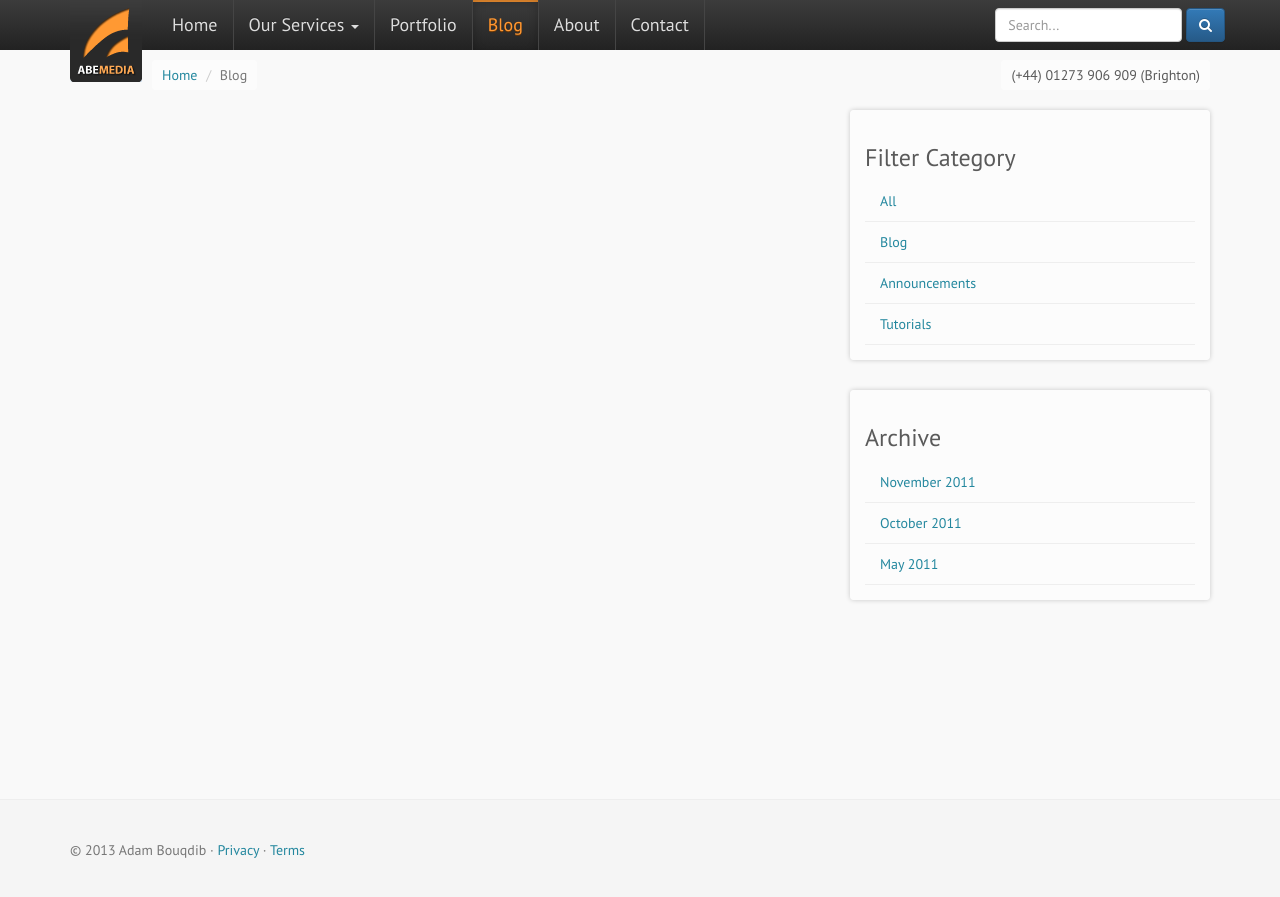
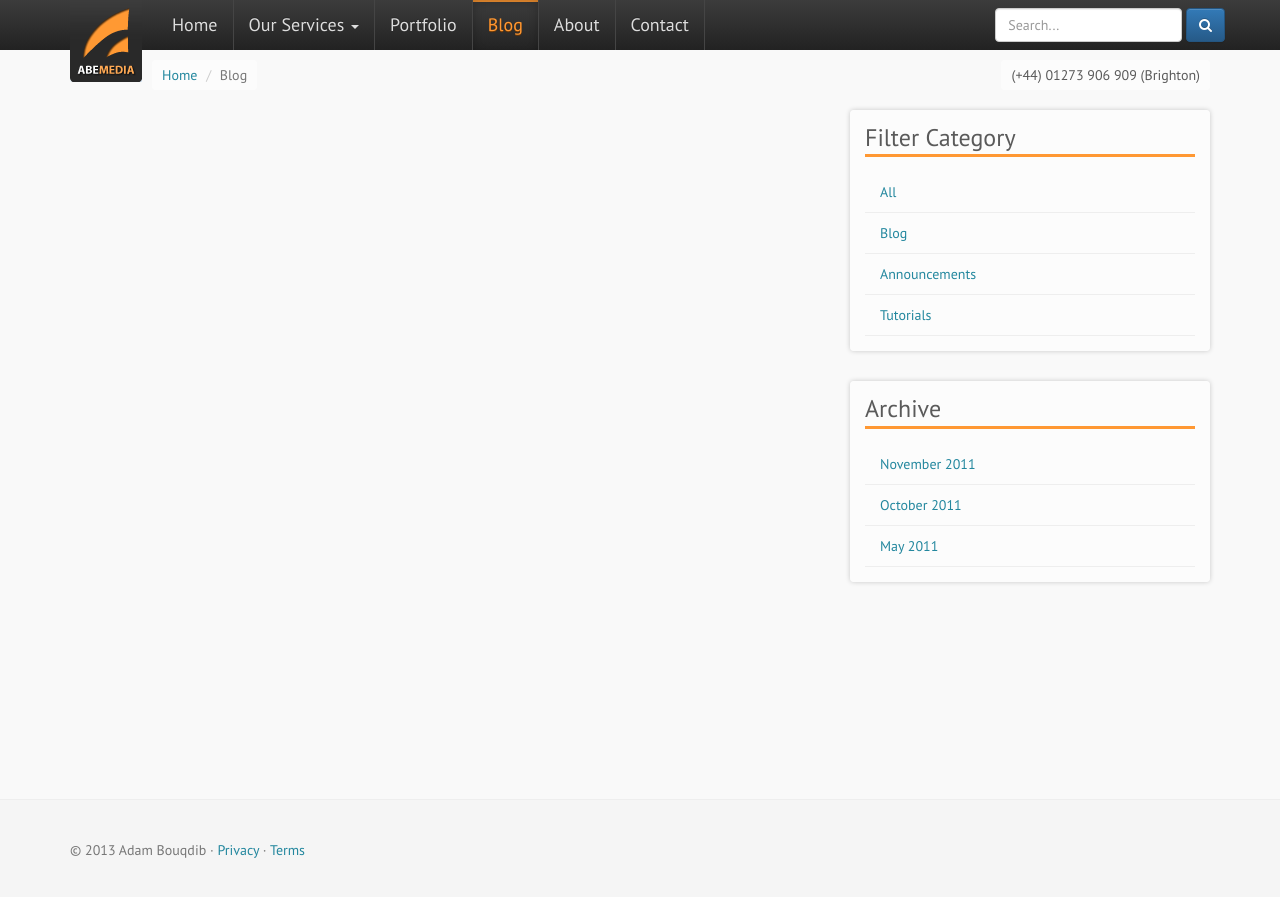
Before and after one commit to abemedia/abemedia.github.io, a Jekyll site: the page built from blog/index.html, in a window 1280 px wide. Shown: the top 897 px of the page. Built offline with Jekyll 4.4.1, drawn with Linux system fonts in a browser that asks for light colours; nearby versions of some CDN libraries; comment, search, counter and statistics services are not loaded.

Commit message:
Update side-blog.html

```diff
--- a/_includes/side-blog.html
+++ b/_includes/side-blog.html
@@ -1,5 +1,5 @@
         <div class="box">
-          <h3>Filter Category</h3>
+          <h3 class="box-header">Filter Category</h3>
           <ul class="nav nav-list">
             <li{% if page.slug == 'blog' %} class="active"{% endif %}><a href="{{ site.url }}/blog">All</a></li>
             {% for item in site.categories %}
@@ -10,7 +10,7 @@
           </ul>
         </div>
         <div class="box">
-          <h3>Archive</h3>
+          <h3 class="box-header">Archive</h3>
           <ul class="nav nav-list">
             {% for post in site.posts %}
             {% capture month %}{{ post.date | date: '%m%Y' }}{% endcapture %}
```
